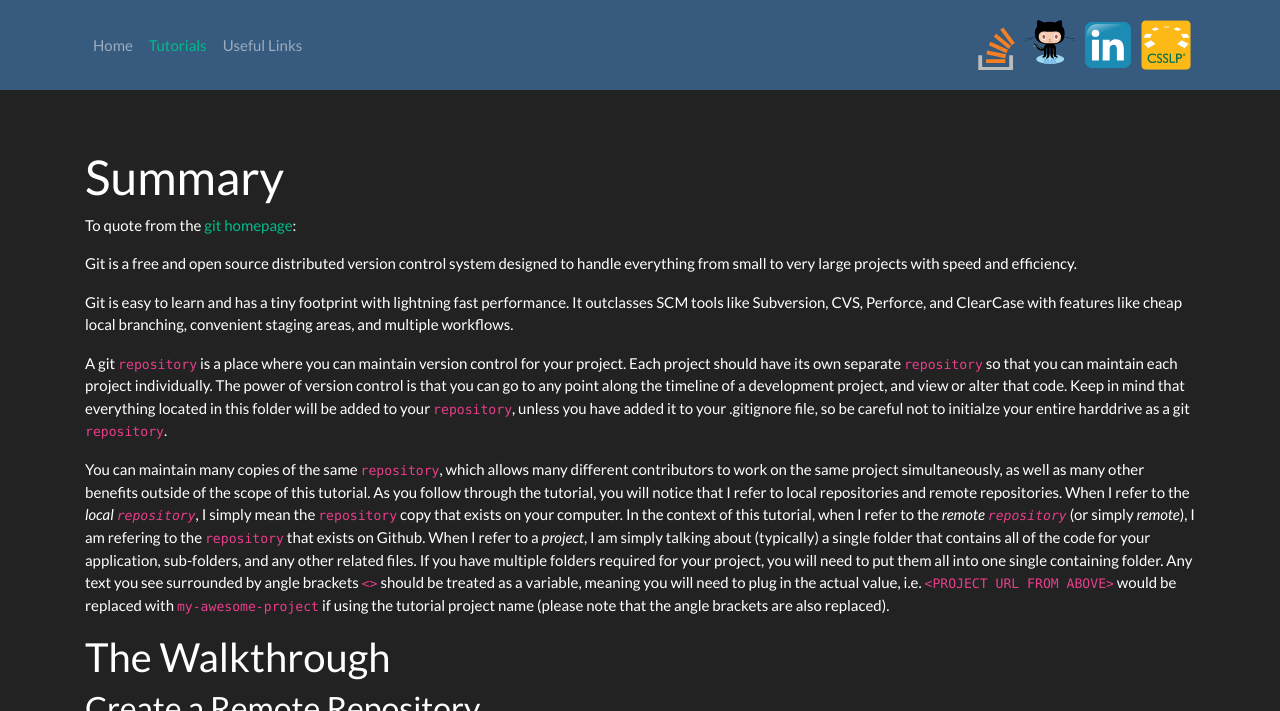
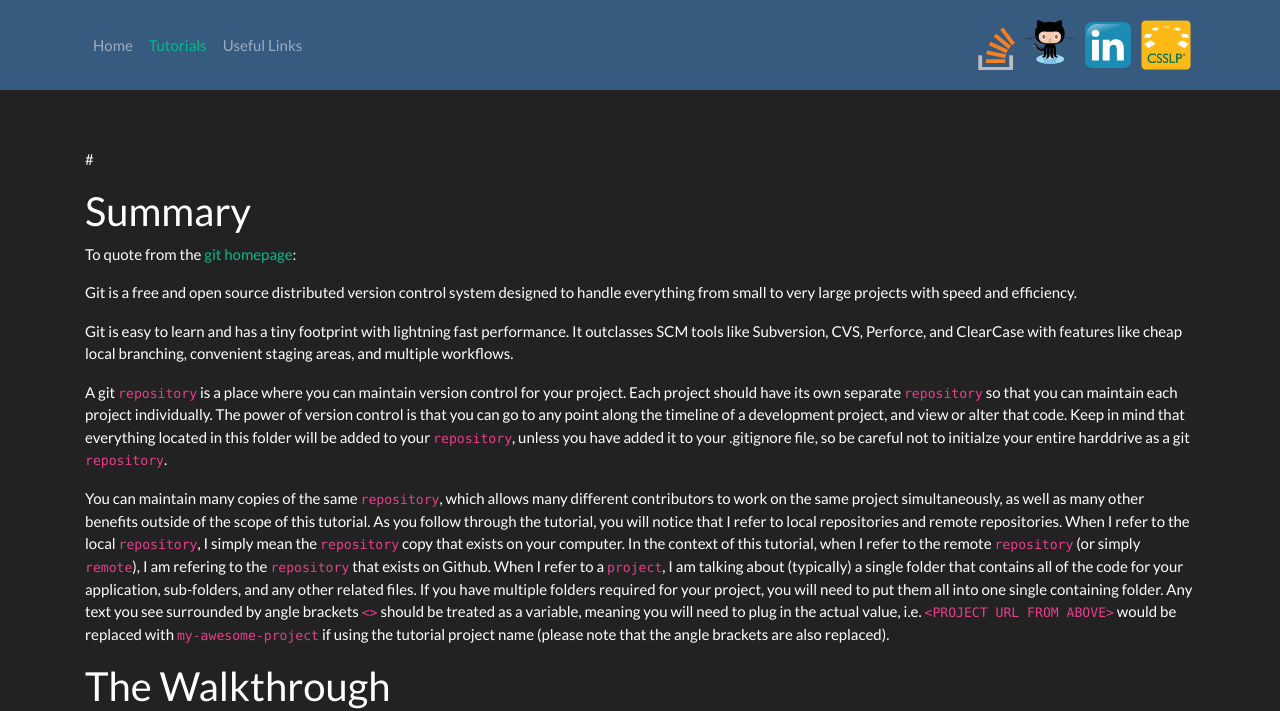
Before and after one commit to jkmills78/jkmills78.github.io, a Jekyll site: the page built from _tutorials/intro_to_git.md, in a window 1280 px wide and 900 px high, cut to the strip 0-711 px from the top of the window. Built offline with Jekyll 4.4.1, drawn with Linux system fonts in a browser that asks for light colours; some of the changed text lies outside the part shown.

Commit message:
fix: Add additional info to the git tutorial

````diff
--- a/_tutorials/intro_to_git.md
+++ b/_tutorials/intro_to_git.md
@@ -4,7 +4,9 @@ title: Git and Github Walkthrough
 description: This is a brief walkthrough of git.  It includes the initial setup, the steps involved in updating a repository, and the purpose of each command.
 ---
 
-# Summary
+# {{ post.title }}
+
+## Summary
 
 To quote from the <a href="https://git-scm.com/" target="_blank">git homepage</a>:
 
@@ -14,7 +16,7 @@ To quote from the <a href="https://git-scm.com/" target="_blank">git homepage</a
 
 A git ```repository``` is a place where you can maintain version control for your project.  Each project should have its own separate ```repository``` so that you can maintain each project individually.  The power of version control is that you can go to any point along the timeline of a development project, and view or alter that code.  Keep in mind that everything located in this folder will be added to your ```repository```, unless you have added it to your .gitignore file, so be careful not to initialze your entire harddrive as a git ```repository```.
 
-You can maintain many copies of the same ```repository```, which allows many different contributors to work on the same project simultaneously, as well as many other benefits outside of the scope of this tutorial.  As you follow through the tutorial, you will notice that I refer to local repositories and remote repositories.  When I refer to the *local ```repository```*, I simply mean the ```repository``` copy that exists on your computer.  In the context of this tutorial, when I refer to the *remote ```repository```* (or simply *remote*), I am refering to the ```repository``` that exists on Github.  When I refer to a *project*, I am simply talking about (typically) a single folder that contains all of the code for your application, sub-folders, and any other related files.  If you have multiple folders required for your project, you will need to put them all into one single containing folder.  Any text you see surrounded by angle brackets ```<>``` should be treated as a variable, meaning you will need to plug in the actual value, i.e. ```<PROJECT URL FROM ABOVE>``` would be replaced with ```my-awesome-project``` if using the tutorial project name (please note that the angle brackets are also replaced).
+You can maintain many copies of the same ```repository```, which allows many different contributors to work on the same project simultaneously, as well as many other benefits outside of the scope of this tutorial.  As you follow through the tutorial, you will notice that I refer to local repositories and remote repositories.  When I refer to the local ```repository```, I simply mean the ```repository``` copy that exists on your computer.  In the context of this tutorial, when I refer to the remote ```repository``` (or simply ```remote```), I am refering to the ```repository``` that exists on Github.  When I refer to a ```project```, I am talking about (typically) a single folder that contains all of the code for your application, sub-folders, and any other related files.  If you have multiple folders required for your project, you will need to put them all into one single containing folder.  Any text you see surrounded by angle brackets ```<>``` should be treated as a variable, meaning you will need to plug in the actual value, i.e. ```<PROJECT URL FROM ABOVE>``` would be replaced with ```my-awesome-project``` if using the tutorial project name (please note that the angle brackets are also replaced).
 
 ## The Walkthrough
 
````
Also changed, not shown: other parts of _tutorials/intro_to_git.md (+10 -0 lines).
